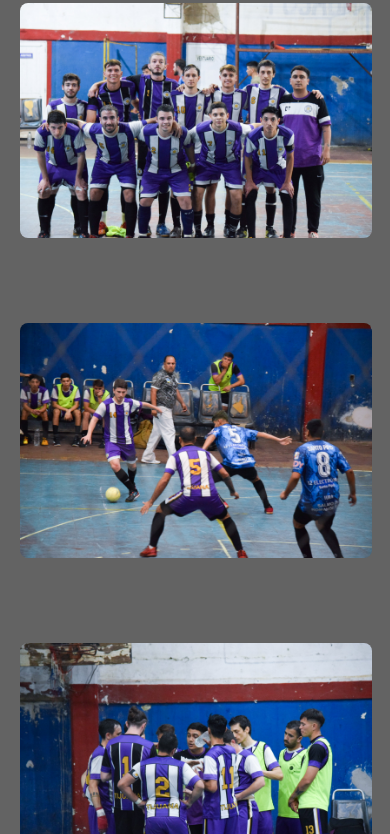
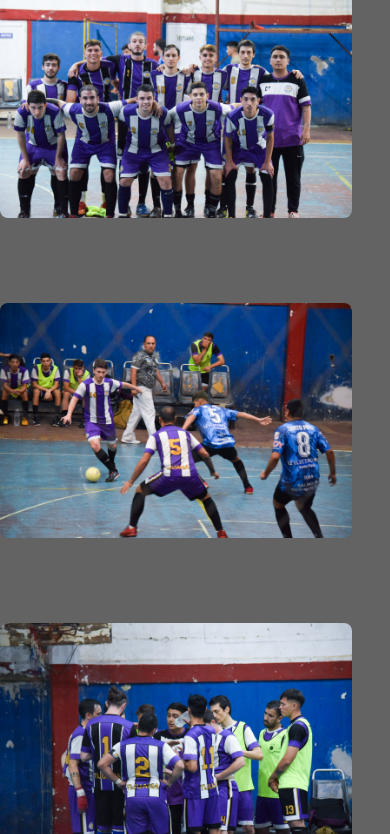
Before and after one commit to force4r/force4r.github.io, a plain HTML site: page galeria.html in a window 390 px wide. Shown: the part 107-941 px from the top of the page. Drawn offline with nearby package versions, Linux system fonts and the light colour scheme.

Commit message:
Update styles.css

```diff
--- a/css/styles.css
+++ b/css/styles.css
@@ -528,13 +528,15 @@ footer{
     .galeria-contenedor{
 
         width: 100%;
-        margin: auto;
-        padding: auto;
+        margin: 0;
+        padding: 0;
     }
 
     .galeria-contenedor img{
 
         width: 80%;
+        margin: 0;
+        padding: 0;
      }
 
     .fullscreen img{
```
